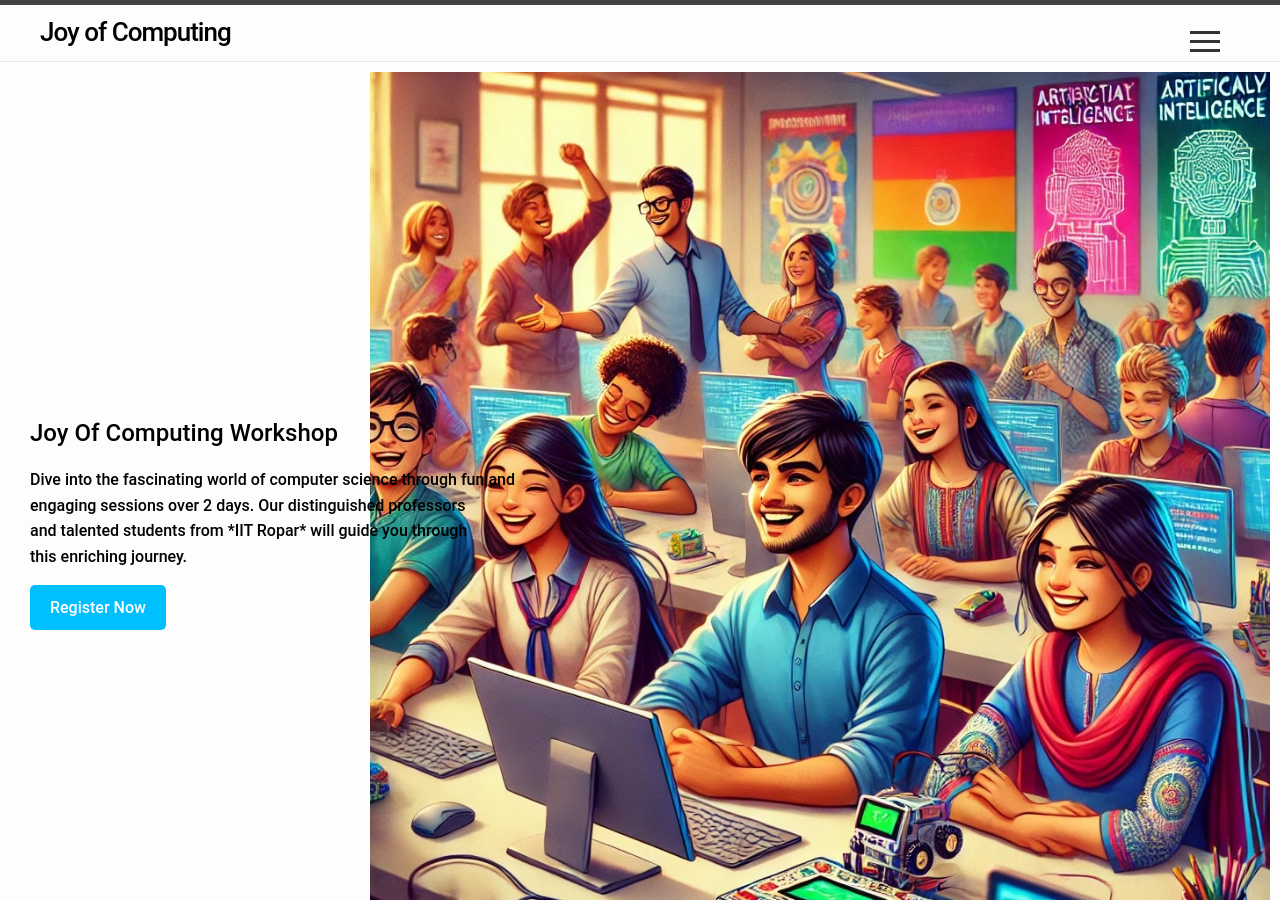
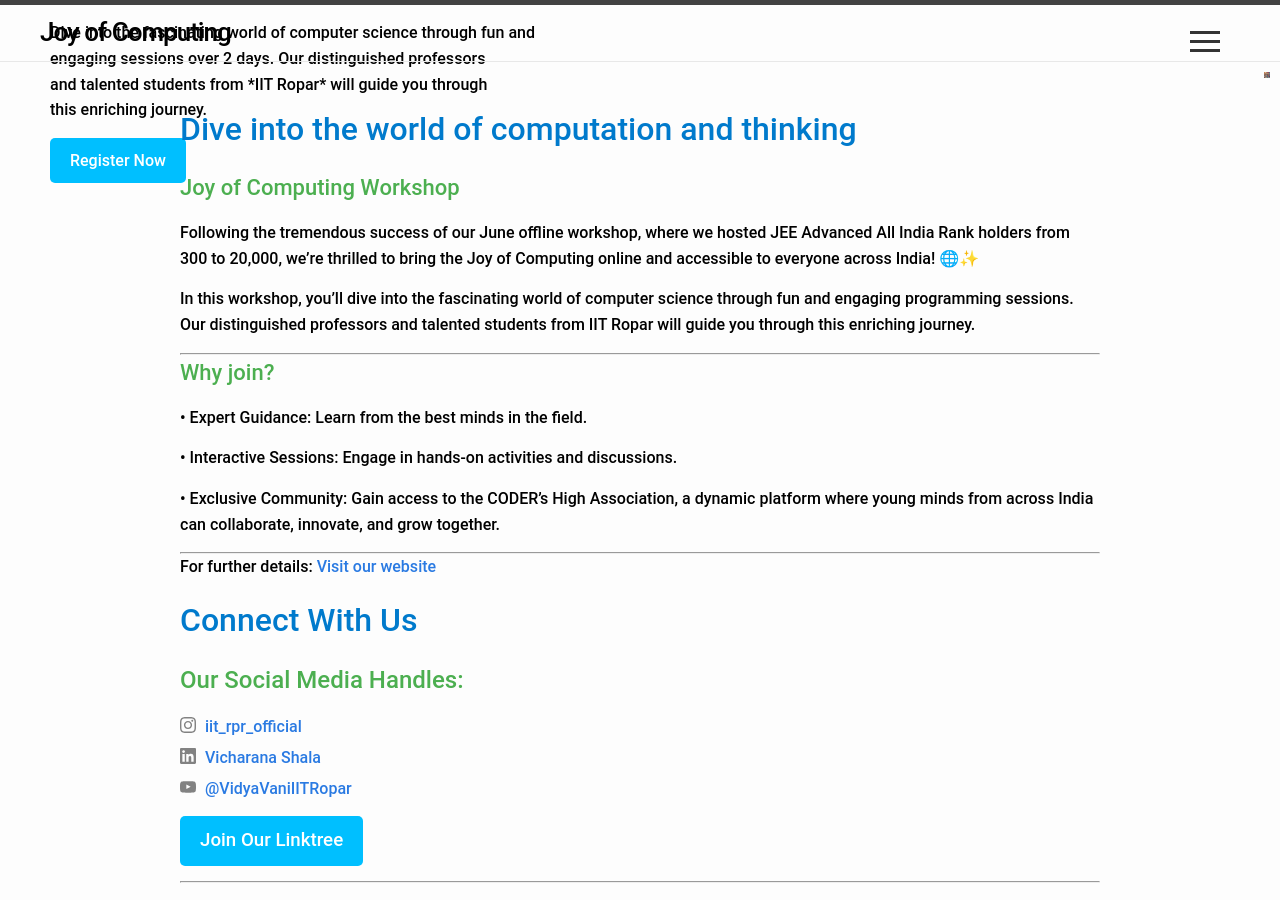
Before and after one commit to sudarshansudarshan/joc, a Jekyll site: the page built from index.markdown, in a window 1280 px wide and 900 px high. Built offline with Jekyll 4.4.1, drawn with Linux system fonts in a browser that asks for light colours.

Commit message:
Update home.html

```diff
--- a/_layouts/home.html
+++ b/_layouts/home.html
@@ -152,8 +152,8 @@ layout: default
   {%- endif -%}-->
 
 
-  <div class="hero-section" style="width: 100%; background-image: url('images/joc image.jpg'); background-size: contain; background-repeat: no-repeat; background-position: right top;">
-    <div class="content" style="padding-left: 20px;">
+  <div class="hero-section" style="width: 100%; height:0.5vw; background-image: url('images/joc image.jpg'); background-size: contain; background-repeat: no-repeat; background-position: right top;">
+    <div class="content" style="padding-left: 40px;">
       <h2 style="color: black;"><b> Joy Of Computing Workshop</b></h2>
       <p style="color: black;">
         Dive into the fascinating world of computer science through fun and <br>engaging sessions over 2 days. Our distinguished professors <br>and talented students from *IIT Ropar* will guide you through <br>this enriching journey.
```
